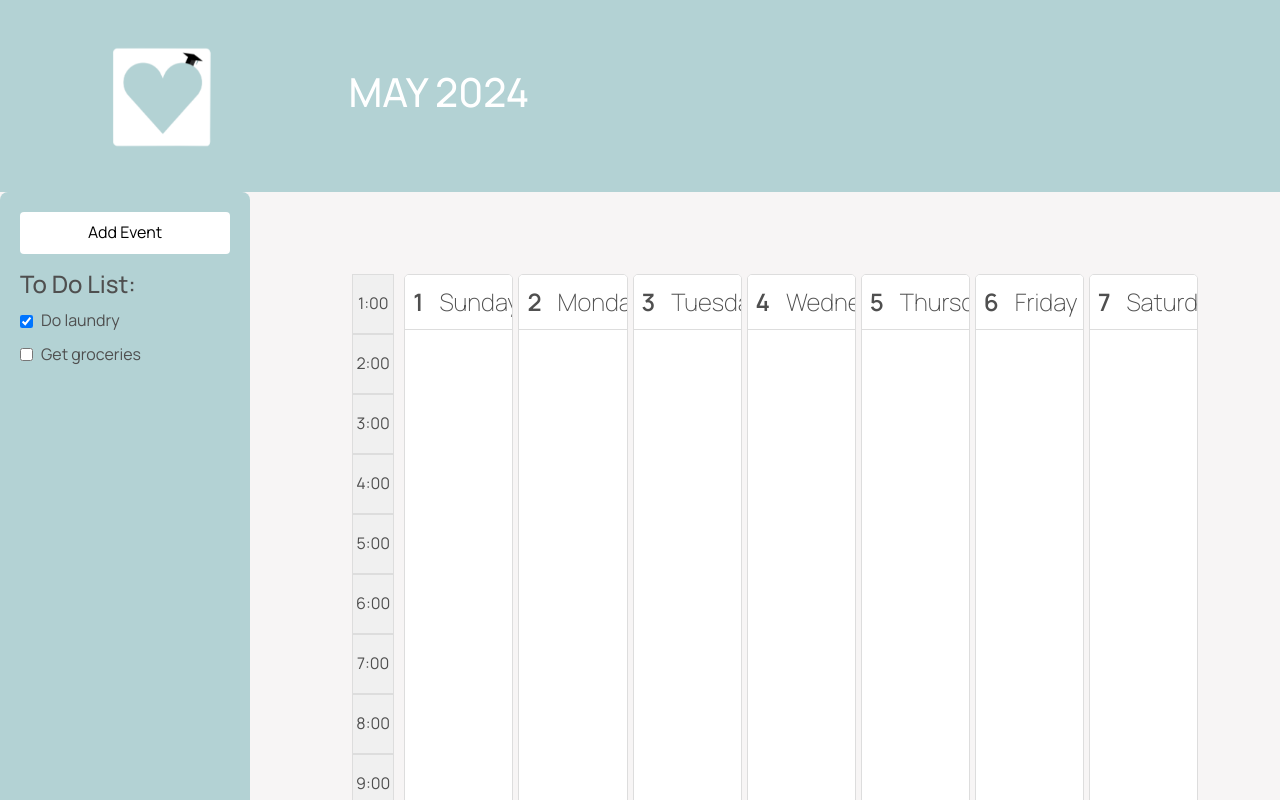
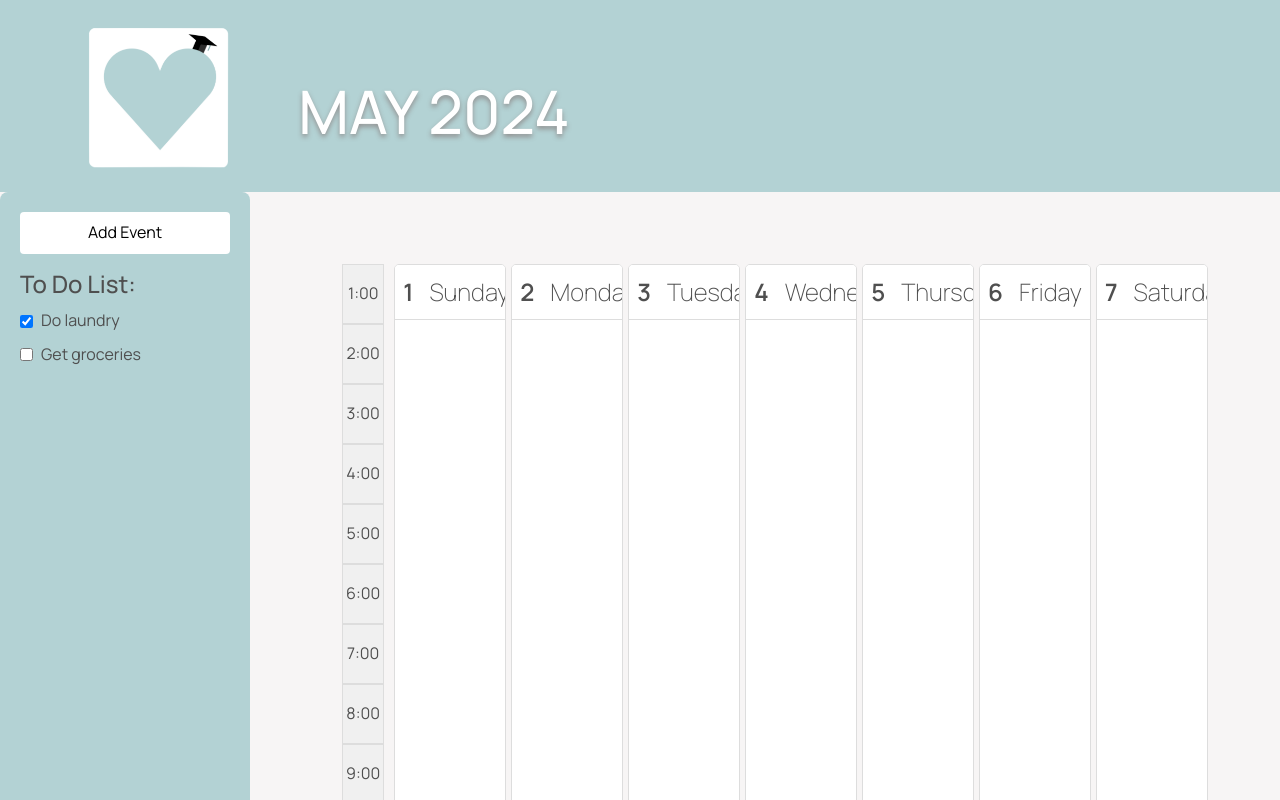
Before and after one commit to e-dinh-6/AssignMate, a React (Vite) app in the folder packages/react-front-end/: page /sevenday in a window 1280 px wide. Shown: the top 800 px of the page. Built offline with nearby package versions, Linux system fonts and the light colour scheme.

Commit message:
list ui updates

```diff
--- a/packages/react-front-end/src/list.css
+++ b/packages/react-front-end/src/list.css
@@ -43,29 +43,48 @@
 .list-header {
   background-color: #b3d2d4; /* Header color */
   color: white;
-  padding: 1rem;
-  text-align: center;
+  text-align: left;
   display: flex;
   align-items: center;
   justify-content: center; /* Center items horizontally */
 }
 
-.header img {
-  margin-left: 50px;
-  height: 60px; /* Adjust the height to make the logo twice as large */
+.logo {
+  margin-left: 40px;
+  padding: 0;
+  height: 90px; /* Adjust the height to make the logo twice as large */
   margin-right: 1rem; /* Space between logo and text */
 }
 
-.header h1 {
-  margin-left: 60px;
+.header-dates {
+  display: flex;
+  flex-direction: column;
+  justify-content: left;
+  margin-left: 40px;
 }
+
+h1 {
+  font-size: 60px;
+  margin-bottom: 0;
+  margin-top: 30px;
+  text-shadow: 0px 3px 5px #929292;
+}
+
+p {
+  color: #7ca4a7;
+  font-size: 25px;
+}
+
 .view-buttons {
   margin-left: auto;
+  padding-right: 40px;
 }
 
 .view-buttons button {
-  width: 70px;
-  height: 30px;
+  width: 100px;
+  height: 40px;
+  border-color: #929292;
+  font-size: 20px;
 }
 
 .view-buttons button a {
@@ -90,6 +109,7 @@
 }
 
 .event-container {
+  margin-top: 10px;
   display: flex;
   justify-content: center;
 }
@@ -138,13 +158,16 @@
 }
 
 .content {
-  padding: 50px;
+  padding: 40px;
   flex: 1;
   text-align: left;
 }
 
 .content .list-date {
-  font-size: 1rem;
+  font-size: 18px;
+  padding-bottom: 5px;
+  border-bottom: 1.5px solid black;
+  margin-bottom: 0;
 }
 
 .space,
@@ -154,13 +177,25 @@
 
 .content ul {
   list-style-type: none;
+  padding-left: 0;
+}
+
+.content ul li {
+  border-bottom: 1px solid #8d8d8d;
+  padding: 5px;
 }
 
 .content ul li .event-details {
-  margin-right: 30px;
+  margin-right: 50px;
+}
+
+hr {
+  margin-bottom: 20px;
+  border-top: 0;
 }
 
 .content ul li button {
+  margin-top: 5px;
   position: absolute;
   right: 50px;
   width: 15px;
--- a/packages/react-front-end/src/list.jsx
+++ b/packages/react-front-end/src/list.jsx
@@ -6,6 +6,9 @@
 
 function List() {
   const [events, setEvents] = useState([]);
+  const currentDate = new Date();
+  const options = { weekday: "long", month: "long", day: "numeric" };
+  const today = currentDate.toLocaleDateString("en-US", options);
 
   function removeEvent(eventId) {
     console.log("remove: ", eventId);
@@ -55,7 +58,10 @@
     <div className="container">
       <header className="list-header">
         <img src={logo} className="logo" alt="Logo" />
-        <h1>MAY 2024</h1>
+        <div className="header-dates">
+          <h1>MAY 2024</h1>
+          <p>{today}</p>
+        </div>
         <div className="view-buttons">
           <button>{<Link to="/sevenday">Week</Link>}</button>
           <button>Month{/* <Link to="/month">Month</Link> */}</button>
@@ -75,7 +81,7 @@
             <ul>
               <li>
                 <label>
-                  <input type="checkbox" checked readOnly /> Do laundry
+                  <input type="checkbox" /> Do laundry
                 </label>
               </li>
               <li>
```
Also changed, not shown: 2 other files (tests, documents, lock files or other folders).
